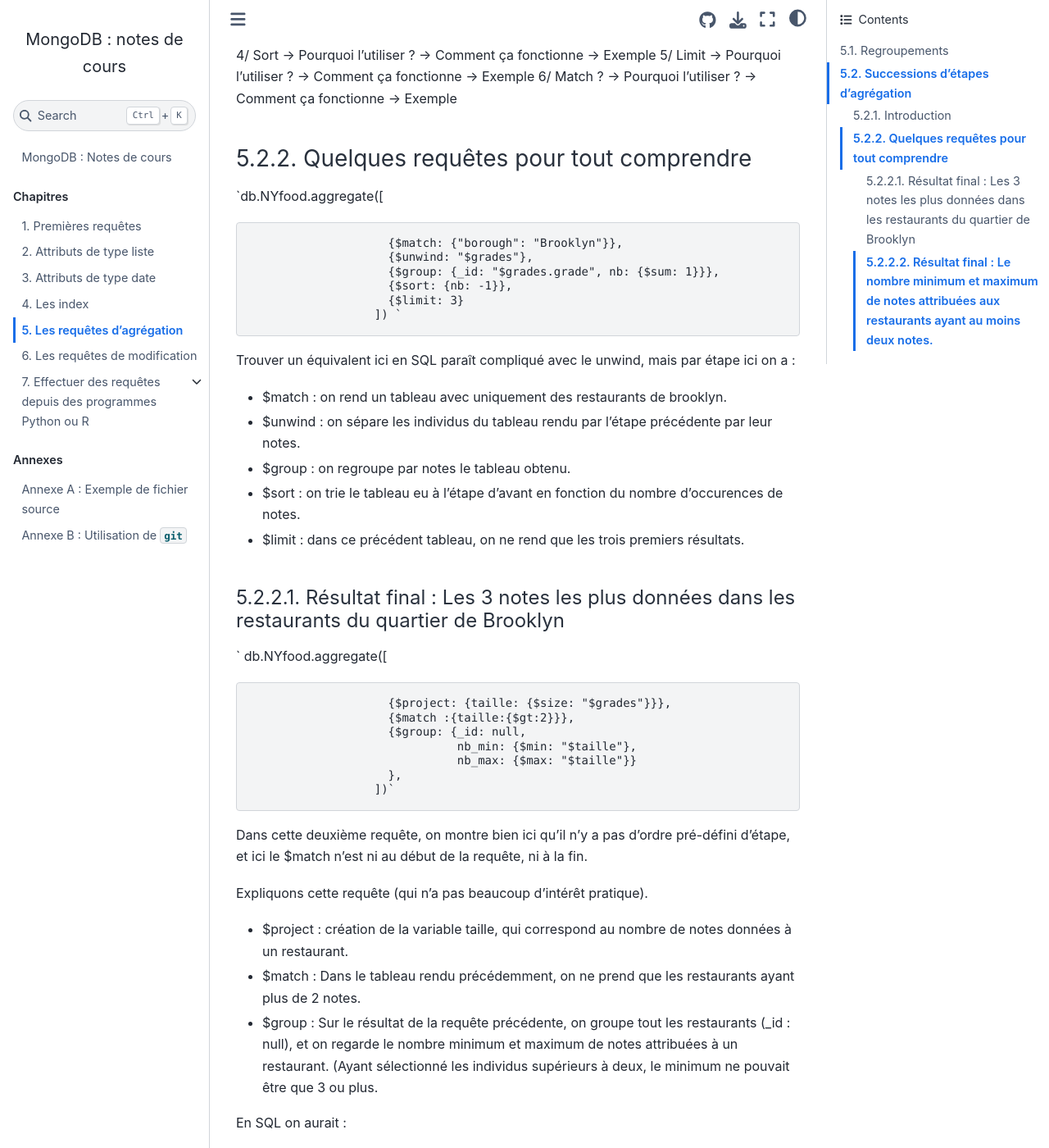
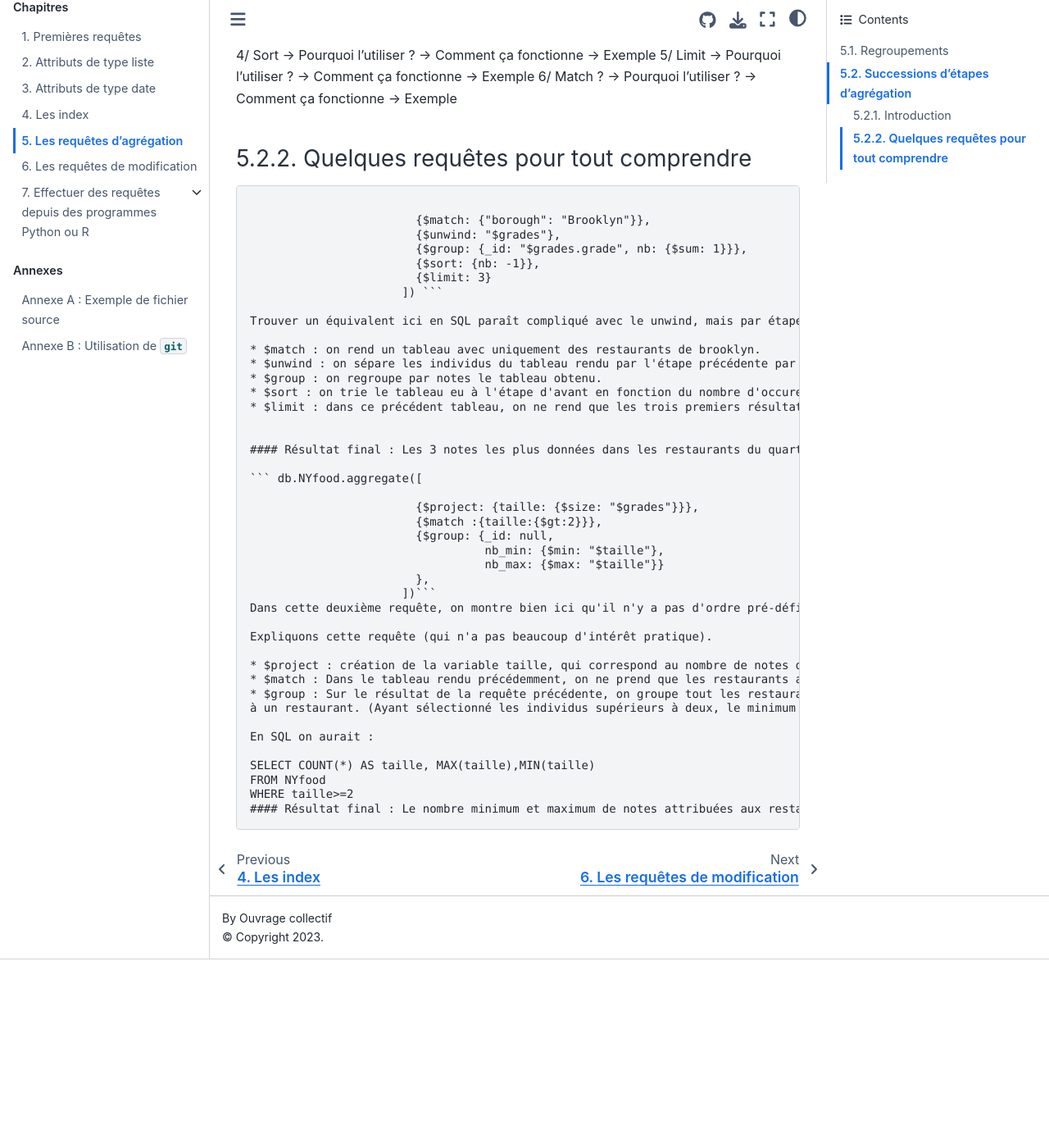
Before and after one commit to rtavenar/mongo_book, a Jupyter Book: the page built from content/05_agreg.md, in a window 1280 px wide and 1400 px high, scrolled down 2034 px. Shown: the whole window at 82% size. Built offline with Jupyter Book 1.0.4 settings and Sphinx 7.4.7 and the Sphinx Book theme 1.1.4, drawn with Linux system fonts in a browser that asks for light colours; after the commit the page ends 3204 px from its top, so only the background shows below that; some of the changed text lies outside the part shown.

Commit message:
Update 05_agreg.md
Rajout de la syntax markdown pour le code

````diff
--- a/content/05_agreg.md
+++ b/content/05_agreg.md
@@ -100,14 +100,14 @@
 -> Exemple
 
 ### Quelques requêtes pour tout comprendre
-`db.NYfood.aggregate([
+```db.NYfood.aggregate([
 
                         {$match: {"borough": "Brooklyn"}},
                         {$unwind: "$grades"},
                         {$group: {_id: "$grades.grade", nb: {$sum: 1}}},
                         {$sort: {nb: -1}},
                         {$limit: 3}
-                      ]) `
+                      ]) ```
 
 Trouver un équivalent ici en SQL paraît compliqué avec le unwind, mais par étape ici on a :
 
@@ -120,7 +120,7 @@
 
 #### Résultat final : Les 3 notes les plus données dans les restaurants du quartier de Brooklyn
 
-` db.NYfood.aggregate([
+``` db.NYfood.aggregate([
 
                         {$project: {taille: {$size: "$grades"}}},
                         {$match :{taille:{$gt:2}}},
@@ -128,7 +128,7 @@
                                   nb_min: {$min: "$taille"},
                                   nb_max: {$max: "$taille"}}
                         },
-                      ])`
+                      ])```
 Dans cette deuxième requête, on montre bien ici qu'il n'y a pas d'ordre pré-défini d'étape, et ici le $match n'est ni au début de la requête, ni à la fin.
 
 Expliquons cette requête (qui n'a pas beaucoup d'intérêt pratique).
````
